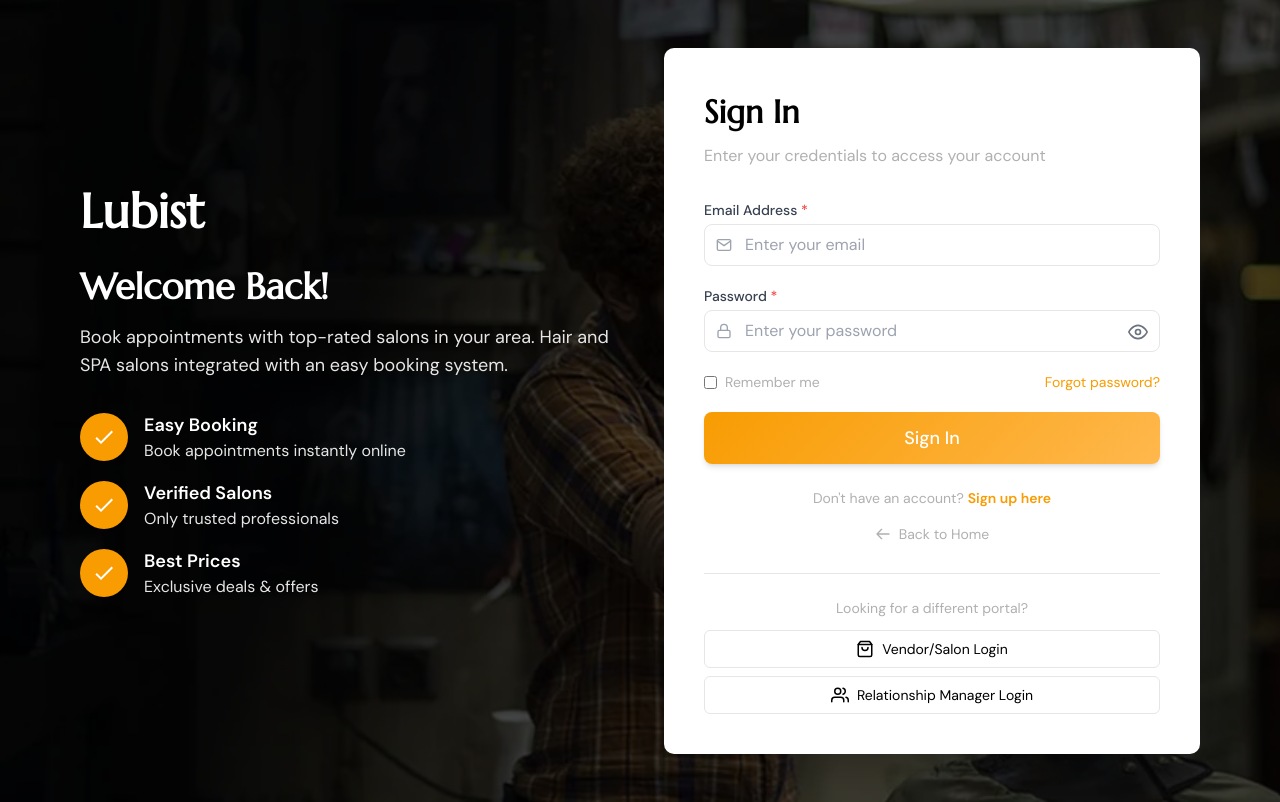
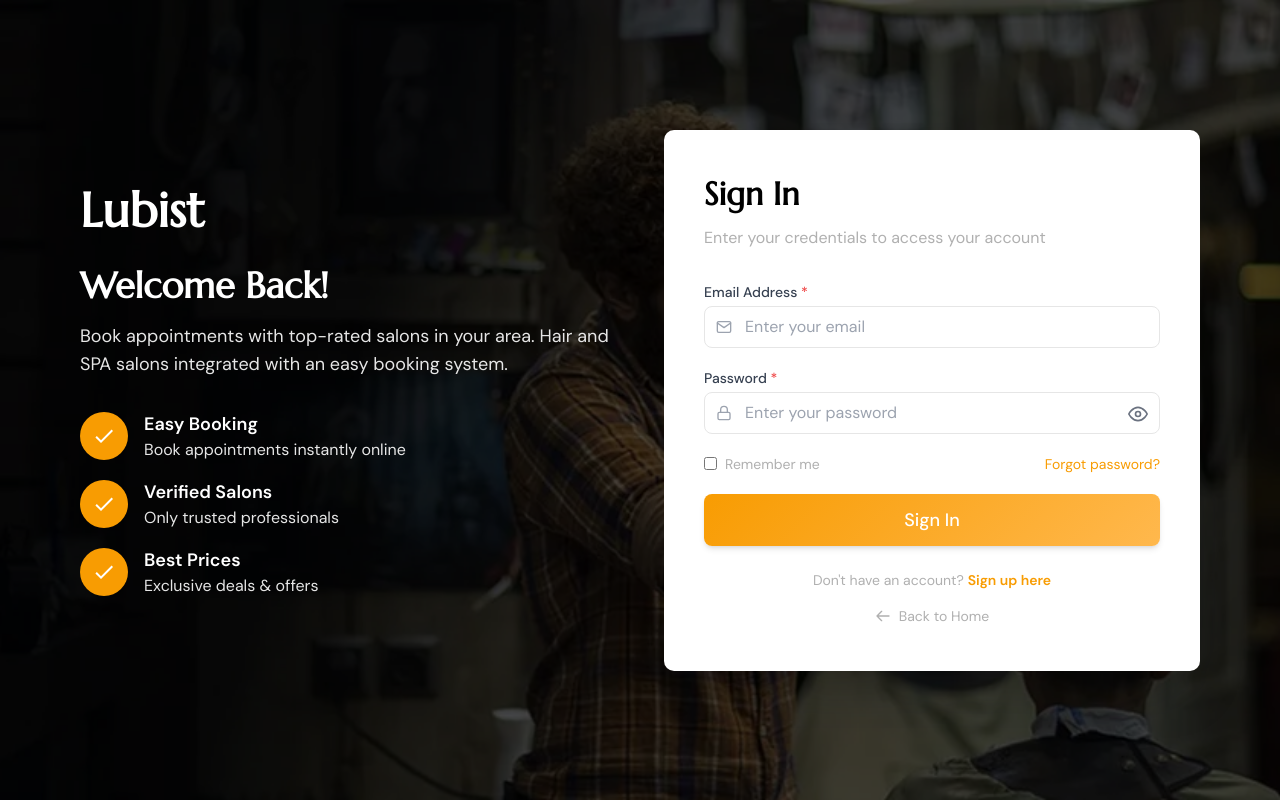
Before and after one commit to ve-sca-via/salon-frontend, a React (Vite) app: page /login in a window 1280 px wide. Built offline with nearby package versions, Linux system fonts and the light colour scheme; no server answers.

Commit message:
commented other login links

```diff
--- a/src/pages/auth/Login.jsx
+++ b/src/pages/auth/Login.jsx
@@ -336,12 +336,11 @@
               </div>
 
               {/* Alternative Login Portals */}
-              <div className="mt-6 pt-6 border-t border-neutral-gray-600">
+              {/* <div className="mt-6 pt-6 border-t border-neutral-gray-600">
                 <p className="text-center text-sm text-neutral-gray-500 mb-3 font-body">
                   Looking for a different portal?
                 </p>
                 <div className="flex flex-col gap-2">
-                  {/* Vendor/Salon Portal Link */}
                   <Link
                     to="/vendor-login"
                     className="font-body text-sm text-neutral-black hover:bg-neutral-gray-600 transition-colors px-4 py-2 rounded-md flex items-center justify-center gap-2 border border-neutral-gray-600"
@@ -349,7 +348,6 @@
                     <FiShoppingBag className="text-lg" />
                     <span>Vendor/Salon Login</span>
                   </Link>
-                  {/* Relationship Manager Portal Link */}
                   <Link
                     to="/rm-login"
                     className="font-body text-sm text-neutral-black hover:bg-neutral-gray-600 transition-colors px-4 py-2 rounded-md flex items-center justify-center gap-2 border border-neutral-gray-600"
@@ -358,7 +356,7 @@
                     <span>Relationship Manager Login</span>
                   </Link>
                 </div>
-              </div>
+              </div> */}
             </div>
           </div>
         </div>
```
